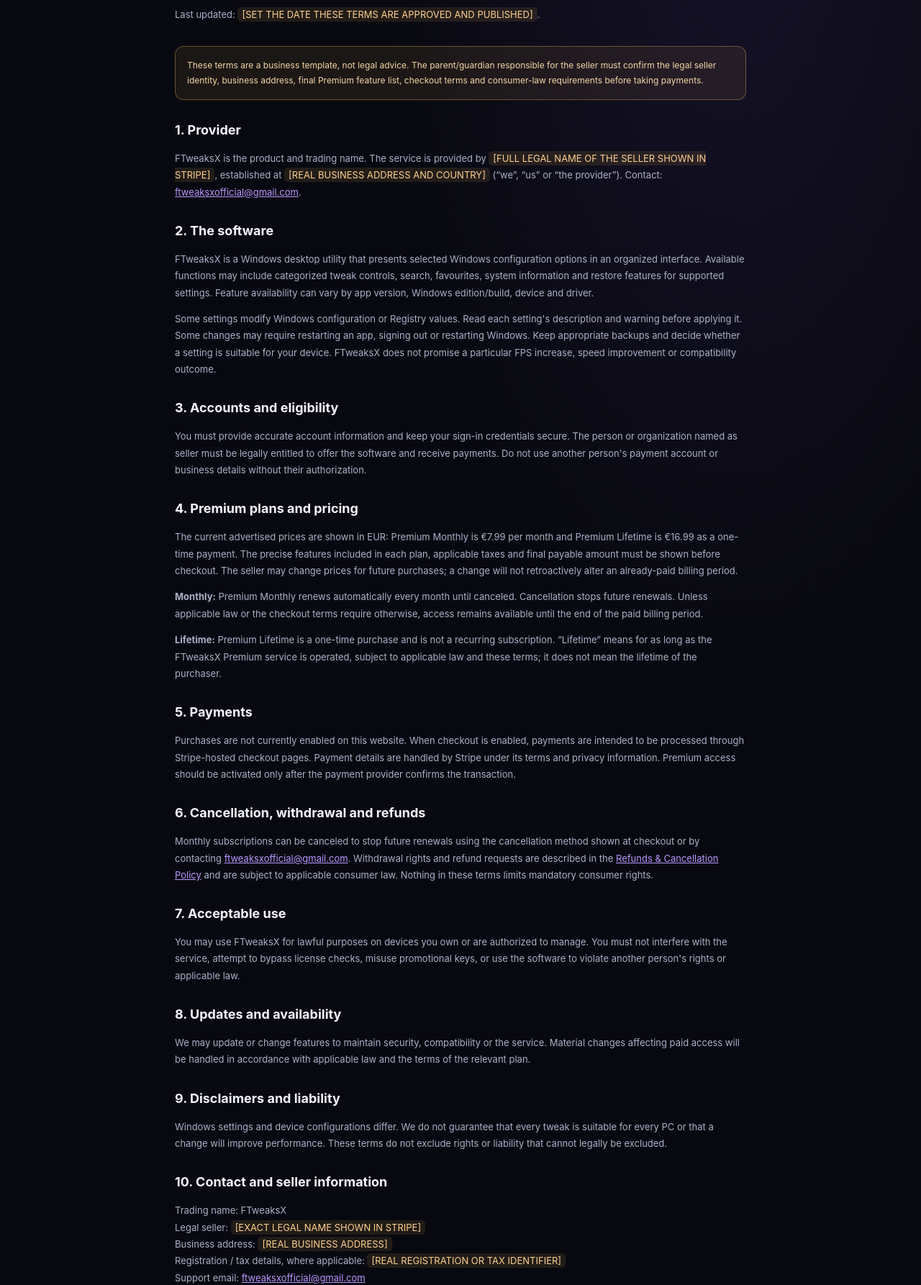
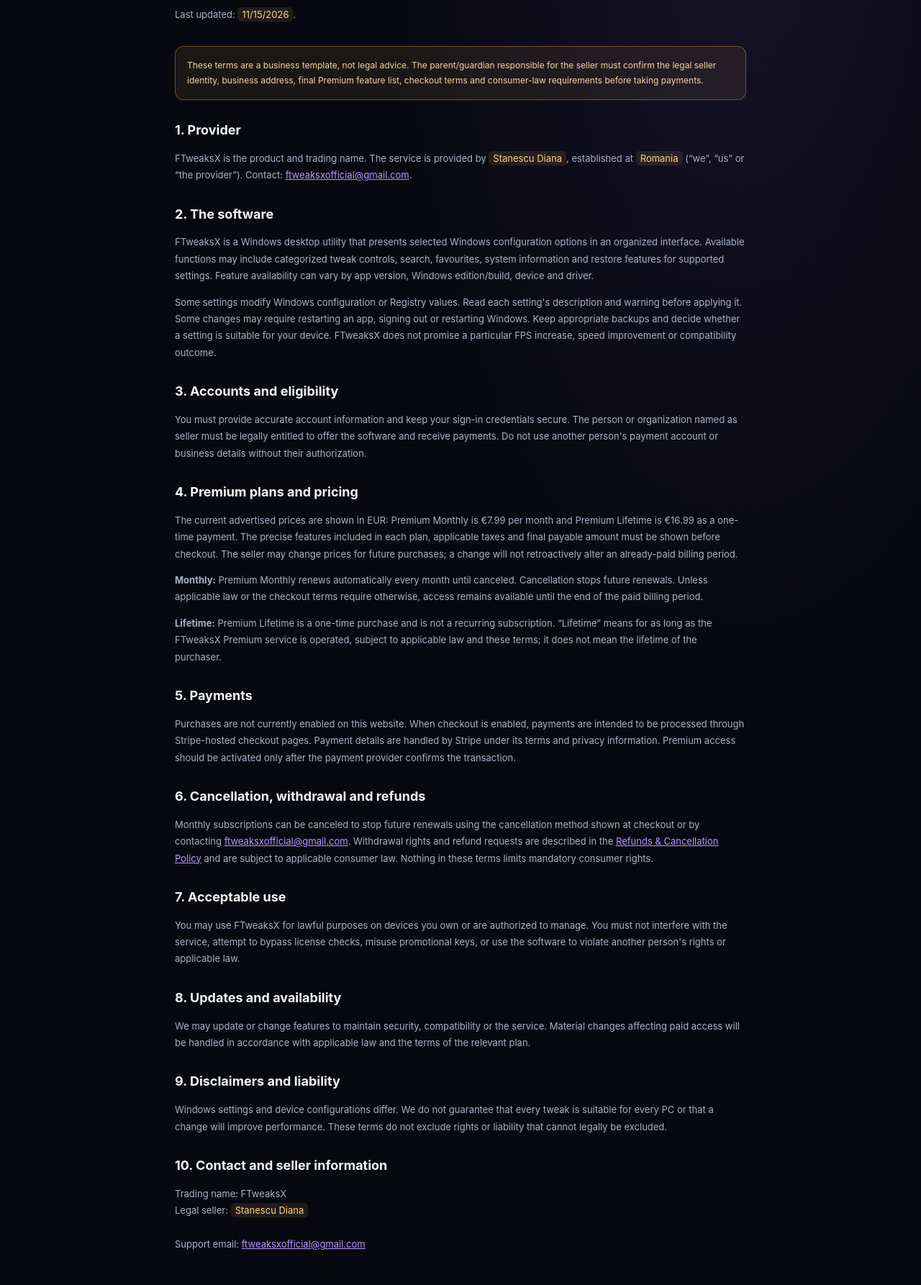
Before and after one commit to FTweaksX/ftweaksx-site, a plain HTML site: page terms.html in a window 1280 px wide. Shown: the part 254-2040 px from the top of the page at 72% size. Drawn offline with Linux system fonts and the light colour scheme.

Commit message:
terms.html

```diff
--- a/terms.html
+++ b/terms.html
@@ -4,9 +4,9 @@
   <a class="brand" href="index.html" aria-label="FTweaksX home"><span class="brand-mark">F</span><span>FTWEAKS<span class="brand-x">X</span></span></a>
   <nav aria-label="Main navigation"><a href="index.html#features">Features</a><a href="index.html#plans">Plans</a><a href="contact.html">Support</a></nav>
   <a class="header-cta" href="index.html#plans">Explore plans <span>↗</span></a>
-</header><main class="legal-wrap"><a class="back-link" href="index.html">← Back to FTweaksX</a><h1>Terms of Service</h1><p class="legal-intro">Last updated: <span class="todo">[SET THE DATE THESE TERMS ARE APPROVED AND PUBLISHED]</span>.</p>
+</header><main class="legal-wrap"><a class="back-link" href="index.html">← Back to FTweaksX</a><h1>Terms of Service</h1><p class="legal-intro">Last updated: <span class="todo">11/15/2026</span>.</p>
 <div class="todo-box">These terms are a business template, not legal advice. The parent/guardian responsible for the seller must confirm the legal seller identity, business address, final Premium feature list, checkout terms and consumer-law requirements before taking payments.</div>
-<h2>1. Provider</h2><p>FTweaksX is the product and trading name. The service is provided by <span class="todo">[FULL LEGAL NAME OF THE SELLER SHOWN IN STRIPE]</span>, established at <span class="todo">[REAL BUSINESS ADDRESS AND COUNTRY]</span> (“we”, “us” or “the provider”). Contact: <a class="inline" href="mailto:ftweaksxofficial@gmail.com">ftweaksxofficial@gmail.com</a>.</p>
+<h2>1. Provider</h2><p>FTweaksX is the product and trading name. The service is provided by <span class="todo">Stanescu Diana</span>, established at <span class="todo">Romania</span> (“we”, “us” or “the provider”). Contact: <a class="inline" href="mailto:ftweaksxofficial@gmail.com">ftweaksxofficial@gmail.com</a>.</p>
 <h2>2. The software</h2><p>FTweaksX is a Windows desktop utility that presents selected Windows configuration options in an organized interface. Available functions may include categorized tweak controls, search, favourites, system information and restore features for supported settings. Feature availability can vary by app version, Windows edition/build, device and driver.</p><p>Some settings modify Windows configuration or Registry values. Read each setting's description and warning before applying it. Some changes may require restarting an app, signing out or restarting Windows. Keep appropriate backups and decide whether a setting is suitable for your device. FTweaksX does not promise a particular FPS increase, speed improvement or compatibility outcome.</p>
 <h2>3. Accounts and eligibility</h2><p>You must provide accurate account information and keep your sign-in credentials secure. The person or organization named as seller must be legally entitled to offer the software and receive payments. Do not use another person's payment account or business details without their authorization.</p>
 <h2>4. Premium plans and pricing</h2><p>The current advertised prices are shown in EUR: Premium Monthly is €7.99 per month and Premium Lifetime is €16.99 as a one-time payment. The precise features included in each plan, applicable taxes and final payable amount must be shown before checkout. The seller may change prices for future purchases; a change will not retroactively alter an already-paid billing period.</p><p><strong>Monthly:</strong> Premium Monthly renews automatically every month until canceled. Cancellation stops future renewals. Unless applicable law or the checkout terms require otherwise, access remains available until the end of the paid billing period.</p><p><strong>Lifetime:</strong> Premium Lifetime is a one-time purchase and is not a recurring subscription. “Lifetime” means for as long as the FTweaksX Premium service is operated, subject to applicable law and these terms; it does not mean the lifetime of the purchaser.</p>
@@ -15,13 +15,13 @@
 <h2>7. Acceptable use</h2><p>You may use FTweaksX for lawful purposes on devices you own or are authorized to manage. You must not interfere with the service, attempt to bypass license checks, misuse promotional keys, or use the software to violate another person's rights or applicable law.</p>
 <h2>8. Updates and availability</h2><p>We may update or change features to maintain security, compatibility or the service. Material changes affecting paid access will be handled in accordance with applicable law and the terms of the relevant plan.</p>
 <h2>9. Disclaimers and liability</h2><p>Windows settings and device configurations differ. We do not guarantee that every tweak is suitable for every PC or that a change will improve performance. These terms do not exclude rights or liability that cannot legally be excluded.</p>
-<h2>10. Contact and seller information</h2><p>Trading name: FTweaksX<br>Legal seller: <span class="todo">[EXACT LEGAL NAME SHOWN IN STRIPE]</span><br>Business address: <span class="todo">[REAL BUSINESS ADDRESS]</span><br>Registration / tax details, where applicable: <span class="todo">[REAL REGISTRATION OR TAX IDENTIFIER]</span><br>Support email: <a class="inline" href="mailto:ftweaksxofficial@gmail.com">ftweaksxofficial@gmail.com</a></p>
+<h2>10. Contact and seller information</h2><p>Trading name: FTweaksX<br>Legal seller: <span class="todo">Stanescu Diana</span><br><br>Support email: <a class="inline" href="mailto:ftweaksxofficial@gmail.com">ftweaksxofficial@gmail.com</a></p>
 </main><footer class="site-footer">
   <div class="footer-main">
     <a class="brand" href="index.html"><span class="brand-mark">F</span><span>FTWEAKS<span class="brand-x">X</span></span></a>
     <p>A Windows configuration utility.</p>
     <div class="footer-entity"><strong>Trading name:</strong> FTweaksX</div>
-    <div class="footer-entity"><strong>Legal seller:</strong> <span class="todo">[ENTER THE EXACT LEGAL NAME SHOWN IN STRIPE]</span></div>
+    <div class="footer-entity"><strong>Legal seller:</strong> <span class="todo">Stanescu Diana</span></div>
     <div class="footer-entity"><strong>Support:</strong> <a class="inline" href="mailto:ftweaksxofficial@gmail.com">ftweaksxofficial@gmail.com</a></div>
   </div>
   <div class="footer-links"><a href="terms.html">Terms</a><a href="privacy.html">Privacy</a><a href="refunds.html">Refunds &amp; cancellation</a><a href="contact.html">Contact</a></div>
```
